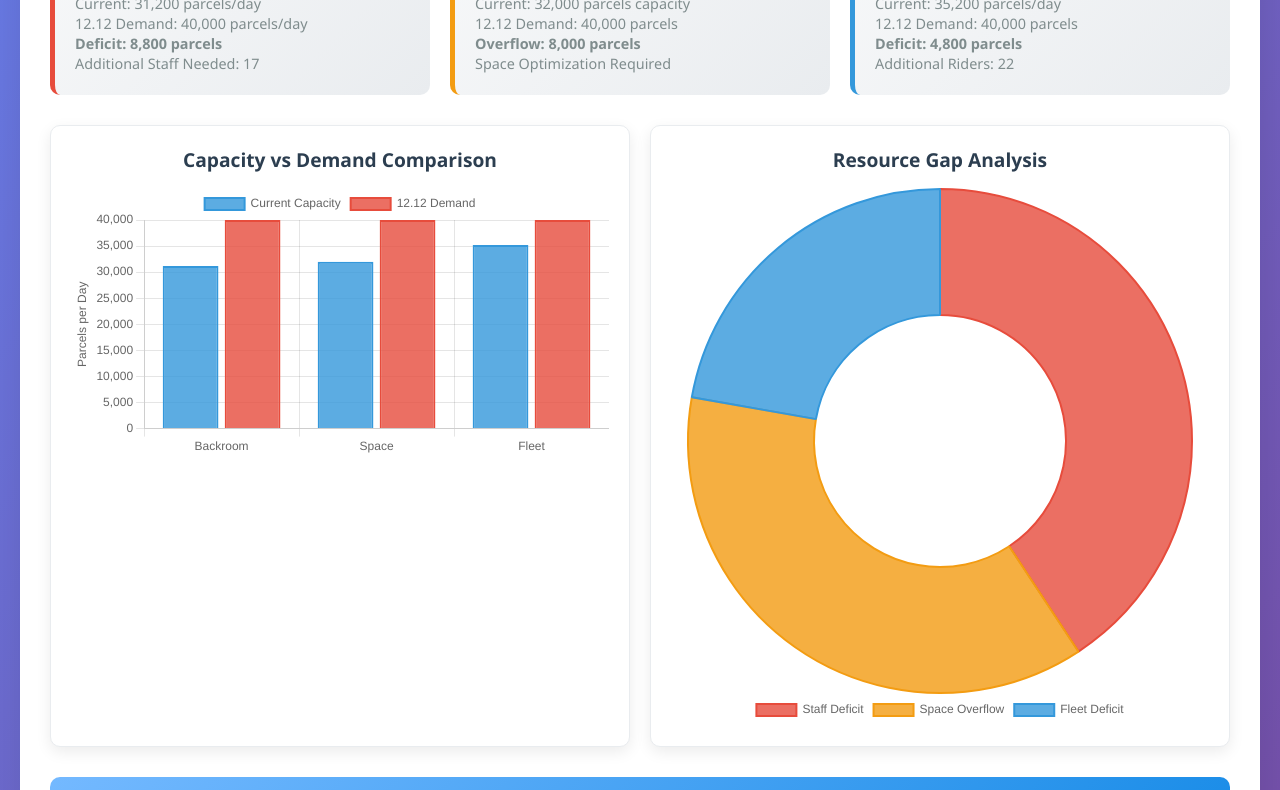
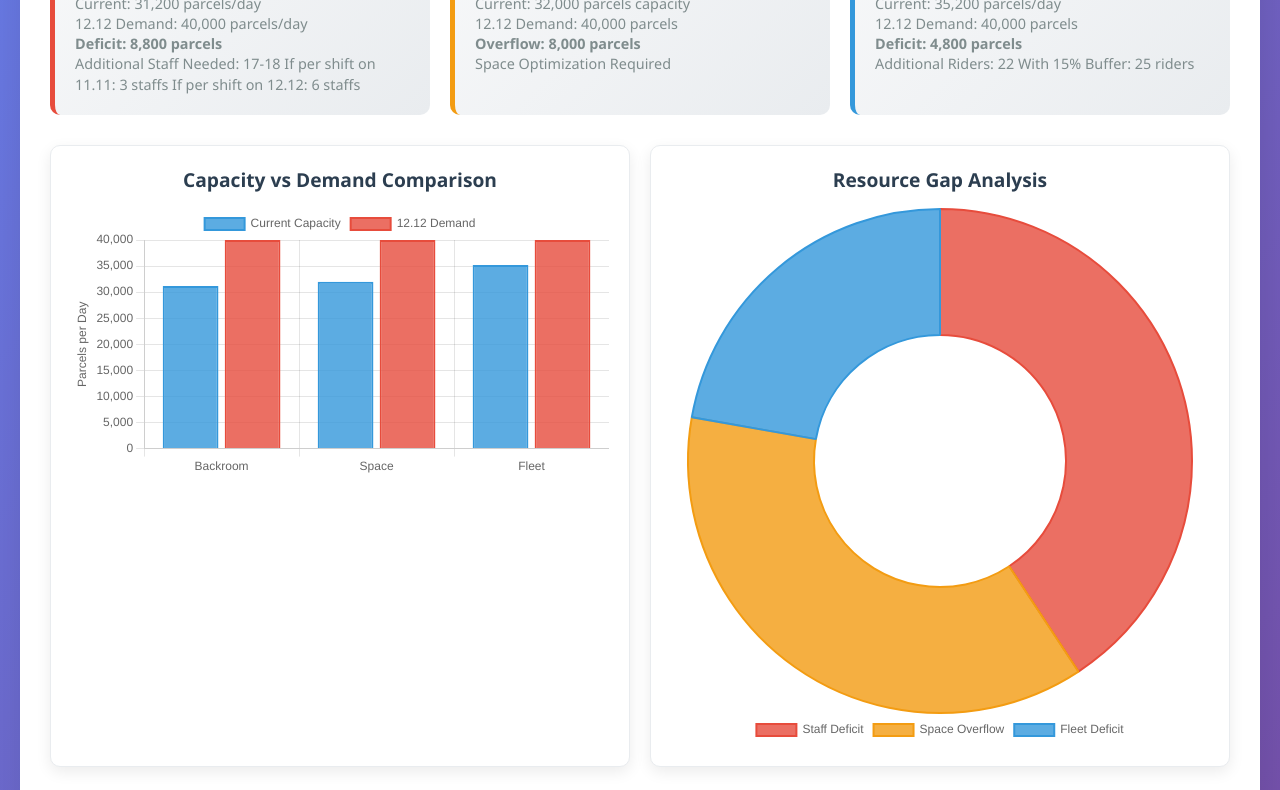
Before and after one commit to mrzapanta/Capacity-Gap-Analysis, a plain HTML site: page index.html in a window 1280 px wide. Shown: the part 282-1072 px from the top of the page. Drawn offline with nearby package versions, Linux system fonts and the light colour scheme.

Commit message:
Update index.html

```diff
--- a/index.html
+++ b/index.html
@@ -167,7 +167,9 @@
                     Current: 31,200 parcels/day<br>
                     12.12 Demand: 40,000 parcels/day<br>
                     <strong>Deficit: 8,800 parcels</strong><br>
-                    Additional Staff Needed: 17
+                    Additional Staff Needed: 17-18
+                    If per shift on 11.11: 3 staffs
+                    If per shift on 12.12: 6 staffs
                 </div>
             </div>
 
@@ -190,6 +192,7 @@
                     12.12 Demand: 40,000 parcels<br>
                     <strong>Deficit: 4,800 parcels</strong><br>
                     Additional Riders: 22
+                    With 15% Buffer: 25 riders
                 </div>
             </div>
         </div>
```
